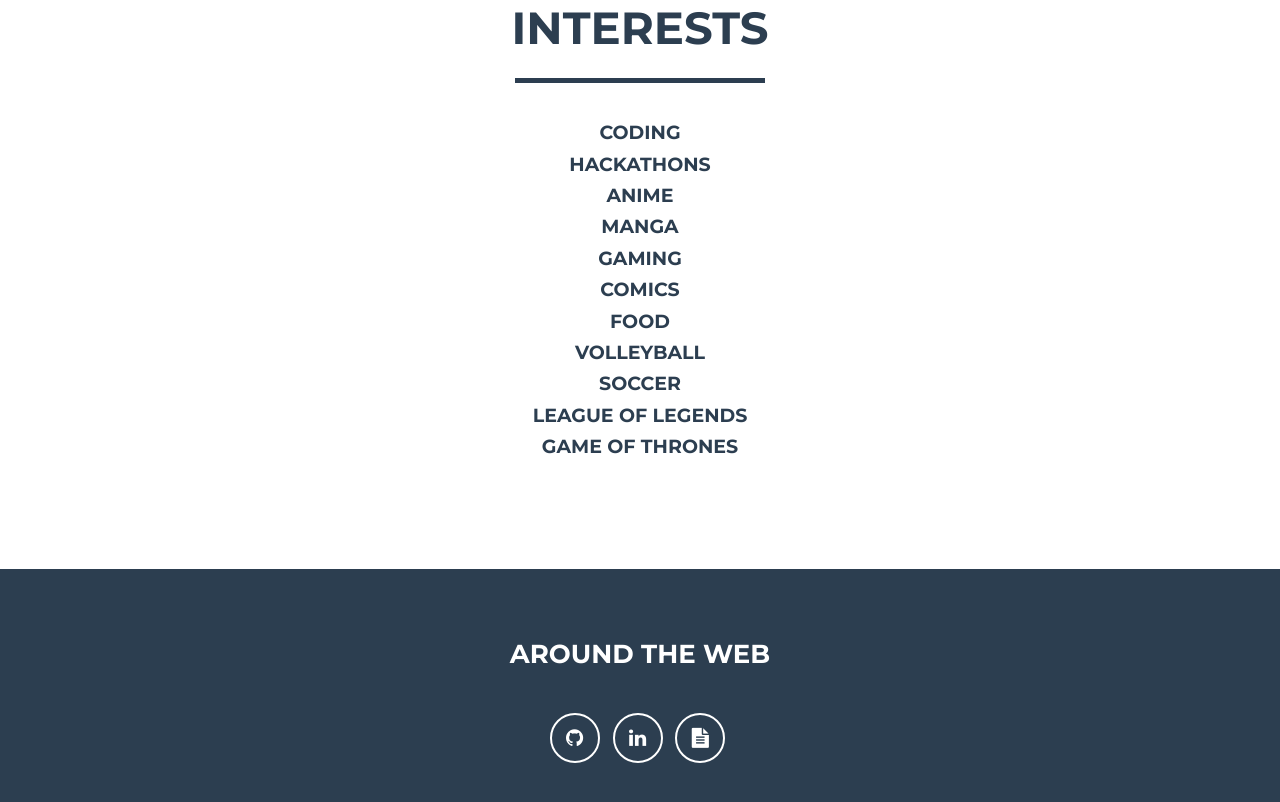
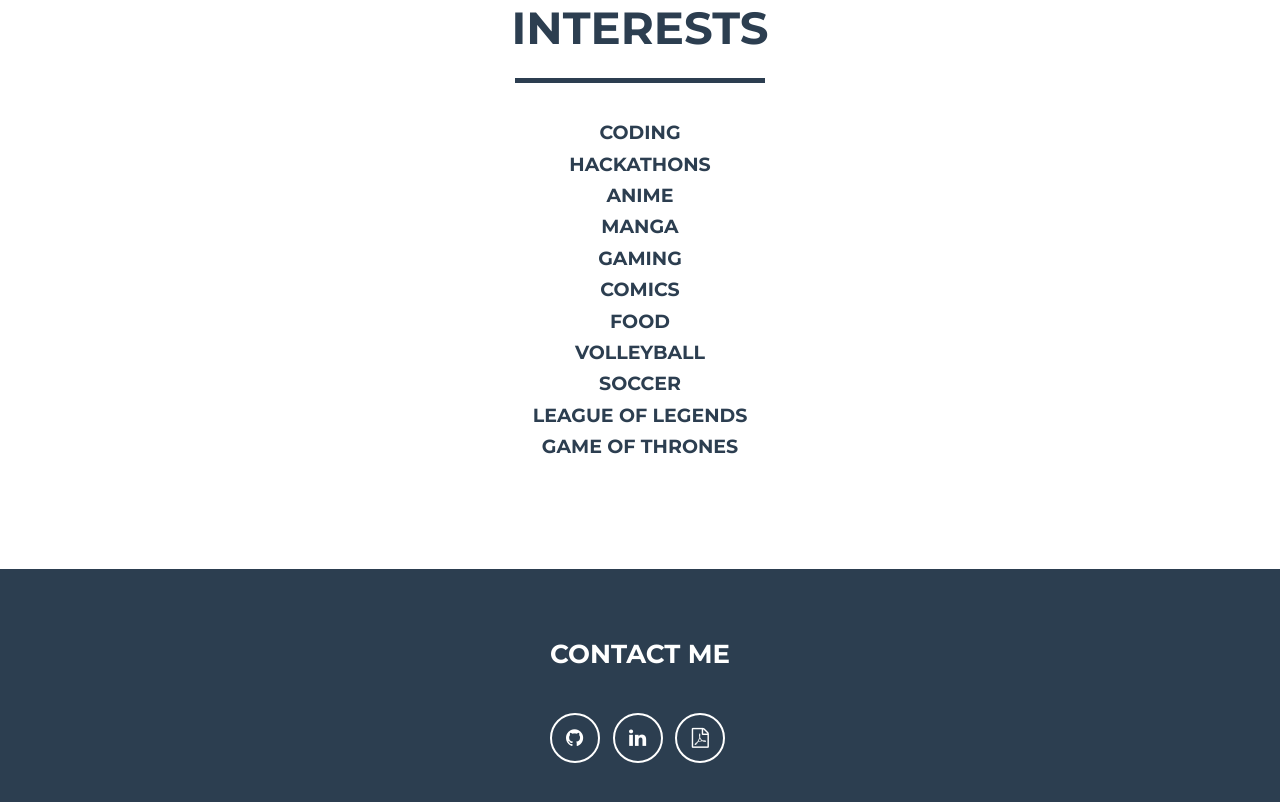
Before and after one commit to SDharan93/SDharan93.github.io, a plain HTML site: page index.html in a window 1280 px wide. Shown: the part 2030-2832 px from the top of the page. Drawn offline with nearby package versions, Linux system fonts and the light colour scheme.

Commit message:
changed resume button

```diff
--- a/index.html
+++ b/index.html
@@ -240,7 +240,7 @@
                         -->
                     </div>
                     <div class="footer-col col-md-4">
-                        <h3>Around the Web</h3>
+                        <h3>Contact Me</h3>
                         <ul class="list-inline">
                             <li>
                                 <a href="https://github.com/sdharan93" class="btn-social btn-outline"><i class="fa fa-fw fa-github"></i></a>
@@ -248,8 +248,13 @@
                             <li>
                                 <a href="https://ca.linkedin.com/in/shanedharan" class="btn-social btn-outline"><i class="fa fa-fw fa-linkedin"></i></a>
                             </li>
+                            <!--
                             <li>
-                                <a href="files/Resume.pdf" target="_blank" class="btn-social btn-outline"><i class="fa fa-fw fa-file-text"></i></a>
+                                <a href="mailto:shanedharan@gmail.com" class="btn-social btn-outline"><i class="fa fa-fw fa-send"></i></a>
+                            </li> -->
+                            <li>
+                                <!-- Used fa-file-text before...-->
+                                <a href="files/Resume.pdf" target="_blank" class="btn-social btn-outline"><i class="fa fa-fw fa-file-pdf-o"></i></a>
                             </li>
                         </ul>
                     </div>
```
